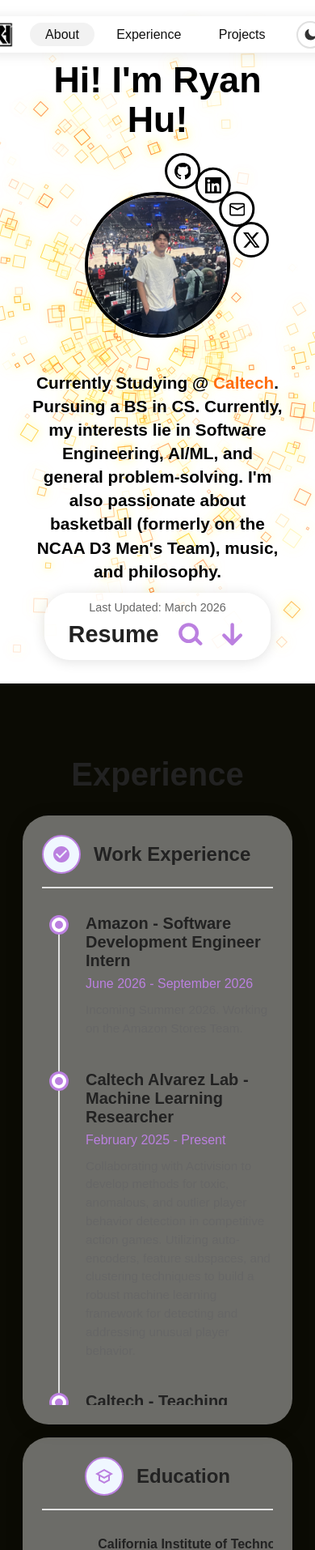
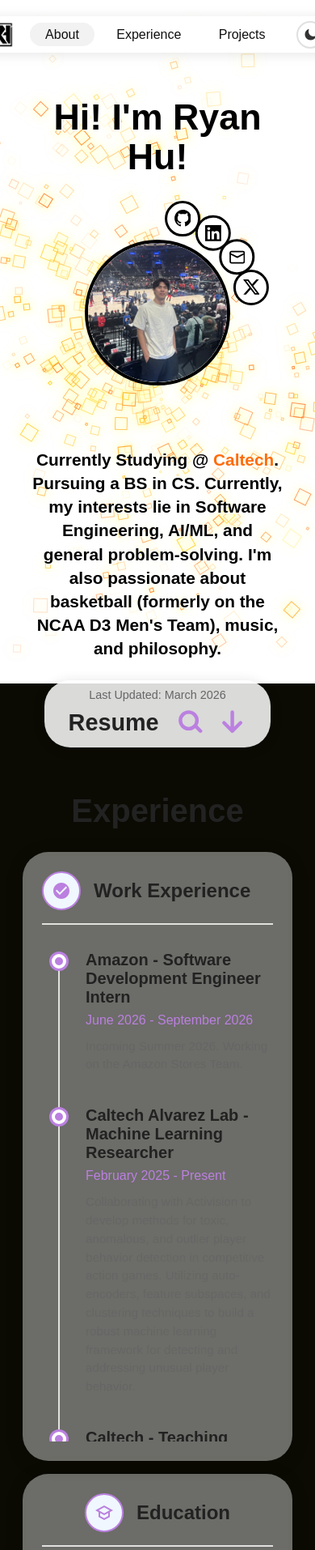
Before and after one commit to ryanhu00/ryanhu00.github.io, a React (Create React App) app: page / in a window 390 px wide. Shown: the top 1914 px of the page at 81% size. Built offline with nearby package versions, Linux system fonts and the light colour scheme; a web font is replaced by a local one.

Commit message:
padding changes

```diff
--- a/src/App.css
+++ b/src/App.css
@@ -219,15 +219,14 @@ body.dark-mode {
   --social-size: clamp(44px, 5.5vw, 80px);
   --orbit-radius: calc(var(--profile-size) / 2 + var(--social-size) / 2 + clamp(8px, 1vw, 15px));
   --container-size: calc(2 * var(--orbit-radius) + var(--social-size));
-  --gap: clamp(0.75rem, 1.5vh, 1.5rem);
+  --gap: clamp(1.5rem, 3vh, 2.5rem);
 
   display: flex;
   flex-direction: column;
   align-items: center;
+  justify-content: space-between;
   gap: var(--gap);
-  padding: 0 1.5rem clamp(1.5rem, 3vh, 2.5rem);
-  margin-top: auto;
-  margin-bottom: auto;
+  padding: 0 1.5rem clamp(2rem, 4vh, 3rem);
 }
 
 .profile-circle-container {
@@ -280,8 +279,7 @@ body.dark-mode {
   z-index: 1060;
   max-width: 600px;
   padding: 0 1rem;
-  /* Pull intro text closer to image on large screens, relax on smaller ones */
-  margin-top: clamp(-1.5rem, -3vh, -3rem);
+  margin-top: 0;
 }
 
 .intro-text p {
@@ -440,16 +438,22 @@ body.dark-mode {
   color: #FF6C0C;
 }
 
+.section {
+  padding-top: 60px;
+  padding-bottom: 0;
+  scroll-margin-top: 120px;
+}
+
 .about-section {
-  min-height: 100vh;
   display: flex;
   flex-direction: column;
   position: relative;
-  padding-top: 100px;
+  padding-top: 120px;
+  padding-bottom: 0;
+  scroll-margin-top: 120px;
 }
 
 .experience-section {
-  padding-top: clamp(40px, 6vh, 80px);
   min-height: 130vh;
   position: relative;
 }
@@ -1074,7 +1078,7 @@ body.dark-mode {
 
 /* Projects Section */
 .projects-section {
-  padding: 2rem 5rem 1rem 5rem;
+  padding: 0 5rem 0 5rem;
   background: linear-gradient(135deg, rgba(187, 128, 224, 0.03) 0%, rgba(255, 255, 255, 0.02) 100%);
 }
 
@@ -1288,12 +1292,10 @@ body.dark-mode {
     padding: 0.45rem 1.6rem;
   }
 
-  .about-section {
-    padding-top: 90px;
-  }
-
-  .experience-section {
-    padding-top: 120px;
+  .section {
+    padding-top: 30px;
+    padding-bottom: 0;
+    scroll-margin-top: 110px;
   }
 
   .experience-grid-container {
@@ -1361,8 +1363,10 @@ body.dark-mode {
     padding: 0.4rem 1.4rem;
   }
 
-  .about-section {
-    padding-top: 80px;
+  .section {
+    padding-top: 24px;
+    padding-bottom: 0;
+    scroll-margin-top: 95px;
   }
 
   .resume-card {
@@ -1371,10 +1375,6 @@ body.dark-mode {
 
   .resume-card-title {
     font-size: 2rem;
-  }
-
-  .experience-section {
-    padding-top: 80px;
   }
 
   .experience-grid-container {
@@ -1552,12 +1552,10 @@ body.dark-mode {
     font-size: 0.9rem;
   }
 
-  .about-section {
-    padding-top: 70px;
-  }
-
-  .experience-section {
-    padding-top: 90px;
+  .section {
+    padding-top: 22px;
+    padding-bottom: 0;
+    scroll-margin-top: 90px;
   }
 
   .experience-grid-container {
@@ -1577,7 +1575,7 @@ body.dark-mode {
   }
 
   .projects-section {
-    padding: 4rem 1rem 3rem 1rem;
+    padding: 0 1rem 0 1rem;
   }
 
   .project-image-container {
@@ -1665,6 +1663,6 @@ body.dark-mode {
 
   .education-timeline-degree,
   .education-timeline-details {
-    font-size: 0.8rem;
-  }
-}
+    font-size: 0.75rem;
+  }
+}
--- a/src/App.tsx
+++ b/src/App.tsx
@@ -480,7 +480,7 @@ const Website: React.FC = () => {
       </section>
 
       {/* Experience Section */}
-      <section id="experience" className="experience-section">
+      <section id="experience" className="section experience-section">
         <div className="section-title-block">
               <h2>Experience</h2>
         </div>
@@ -649,7 +649,7 @@ const Website: React.FC = () => {
       </section>
 
       {/* Projects Section */}
-      <section id="projects" className="projects-section">
+      <section id="projects" className="section projects-section">
         <div className="section-title-block">
           <h2>Projects</h2>
         </div>
```
